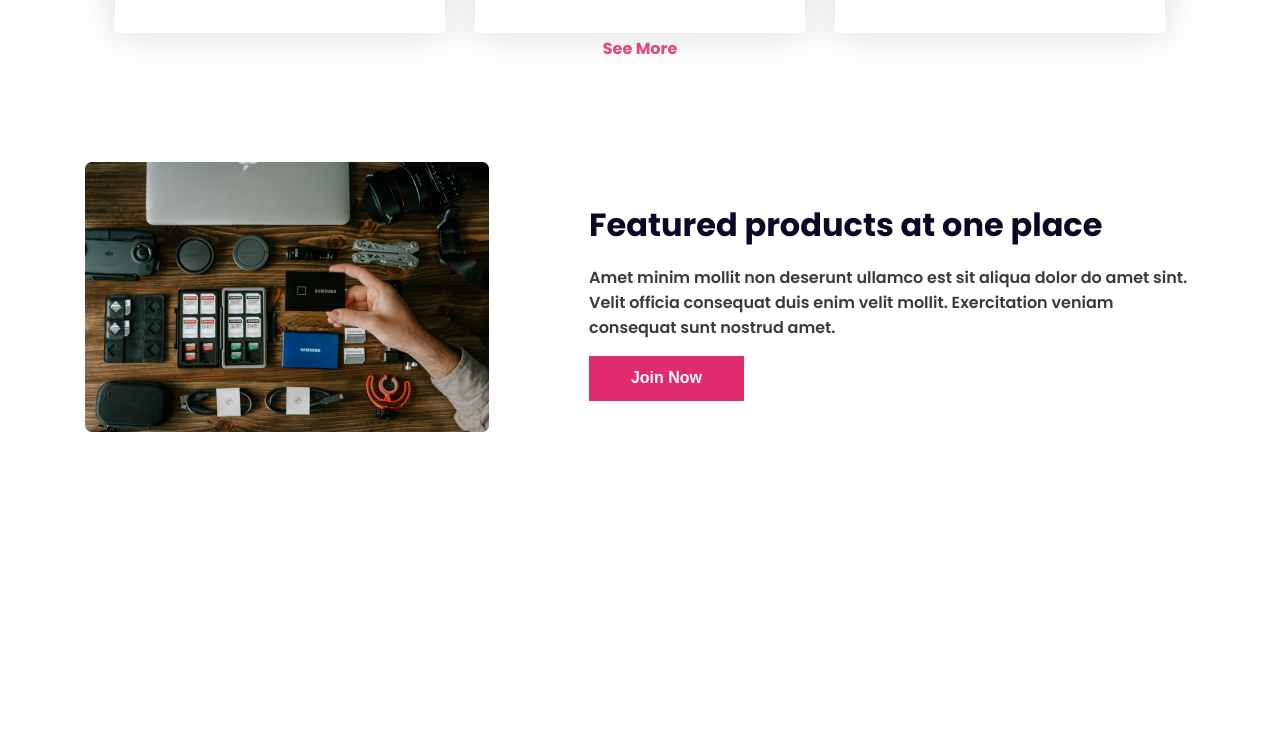
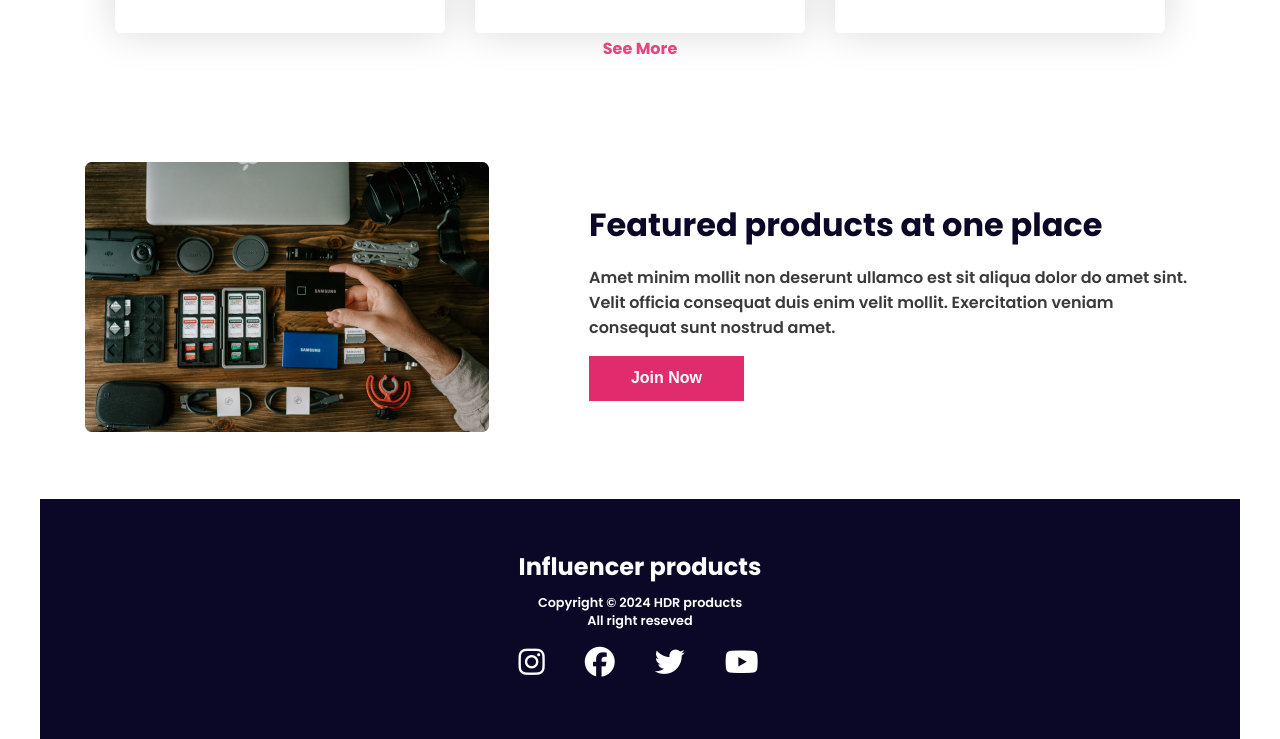
Before and after one commit to Hayder987/Influencer-Gear, a plain HTML site: page index.html in a window 1280 px wide. Shown: the part 2424-3163 px from the top of the page. Before the commit the page ends 2923 px from the top, so only its background shows below. Drawn offline with Linux system fonts and the light colour scheme.

Commit message:
Footer section added and done all thing

```diff
--- a/index.html
+++ b/index.html
@@ -206,8 +206,19 @@
         </section>
 
     </main>
-    <footer>
+    <footer class="footer">
+       <div class="footer-content">
+        <h1>Influencer products</h1>
+        <p>Copyright © 2024  HDR products <br> All right reseved</p>
+        <div class="footer-icon">
+            <a href="https://www.instagram.com/"><i class="fa-brands fa-instagram"></i></a>
+            <a href="https://www.facebook.com/"><i class="fa-brands fa-facebook"></i></a>
+            <a href="https://x.com/?lang=en"><i class="fa-brands fa-twitter"></i></a>
+            <a href="https://www.youtube.com/"><i class="fa-brands fa-youtube"></i></a>
 
+        </div>
+
+       </div>
     </footer>
 
 </body>
--- a/styles/style.css
+++ b/styles/style.css
@@ -211,7 +211,36 @@ hr{
     padding: 10px 24px;
 }
 /* ------footer section start here ----------------*/
-
+.footer{
+    padding:50px 100px;
+    background-color: rgb(10, 8, 38);
+    display: flex;
+    justify-content: center;
+    align-items: center;
+}
+.footer-content{
+    max-width:260px;
+    height: 140px;
+    text-align: center;
+}
+.footer-content h1{
+    font-size: 1.5rem;
+    color:white;
+    margin-bottom: 10px;
+}
+.footer-content p{
+    color:white;
+    font-size: 0.8rem;
+    margin-bottom: 17px;
+}
+.footer-icon{
+    display: flex;
+    gap:40px;
+}
+.footer-icon a i{
+    color:white;
+    font-size: 30px;
+}
 
 
 
```
